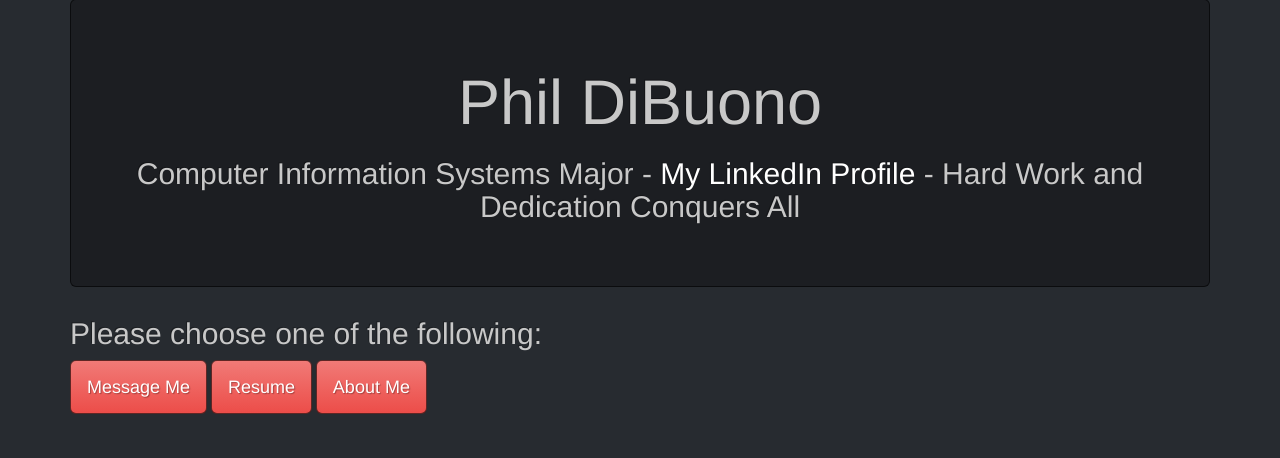
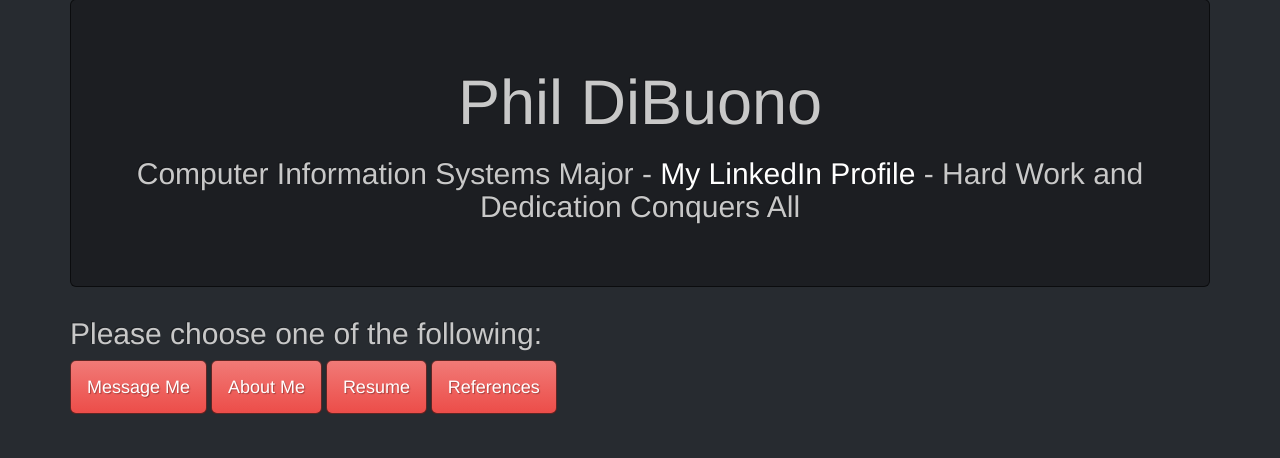
Before and after one commit to pdibuono/personal_website, a Django app: page / in a window 1280 px wide. Shown: the part 81-539 px from the top of the page. Run offline with Django 3.2, Linux system fonts and the light colour scheme; some libraries are stand-ins or nearby versions.

Commit message:
Add references

```diff
--- a/templates/aboutme.html
+++ b/templates/aboutme.html
@@ -1,6 +1,7 @@
 {% extends 'base.html' %}
 {% block content %}
 {% load staticfiles %}
+
 <h1><font size ="20">Meet Phil<h1>
   <ol><font size ="5">Accomplishments
   <li>Plan to graduate with a total GPA of 3.5</li>
--- a/templates/home.html
+++ b/templates/home.html
@@ -7,7 +7,8 @@
 <div class="buttons-span">
   <p><h2>Please choose one of the following:</h2></p>
   <p id="buttons"><a href="{% url 'contact_create' %}" class="btn btn-lg btn-danger">Message Me</a></p>
+  <p id="buttons"><a href="{% url 'aboutme' %}" class="btn btn-lg btn-danger">About Me</a></p>
   <p id="buttons"><a href="https://www.dropbox.com/s/g7wz9v36ug42fwx/DiBuono_Philip_Resume_Updated.docx?dl=0" class="btn btn-lg btn-danger">Resume</a></p>
-  <p id="buttons"><a href="{% url 'aboutme' %}" class="btn btn-lg btn-danger">About Me</a></p>
+  <p id="buttons"><a href="https://www.dropbox.com/s/kj2nexpbxdby5a7/references.docx?dl=0" class="btn btn-lg btn-danger">References</a></p>
 </div>
 {% endblock %}
```
